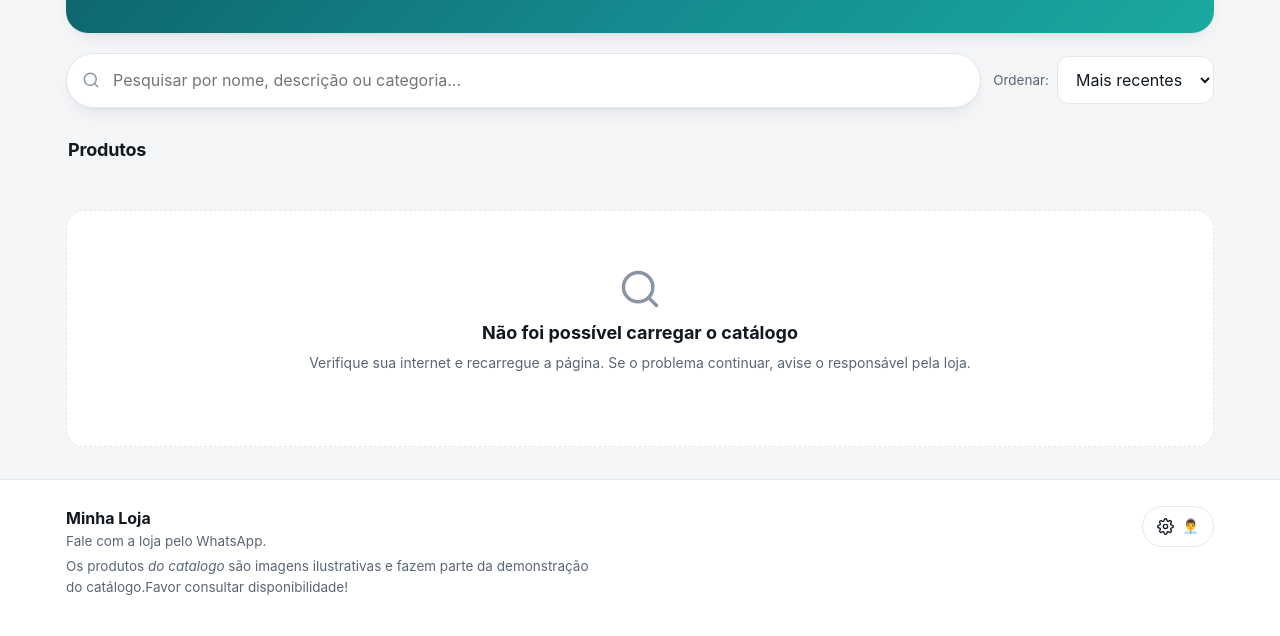
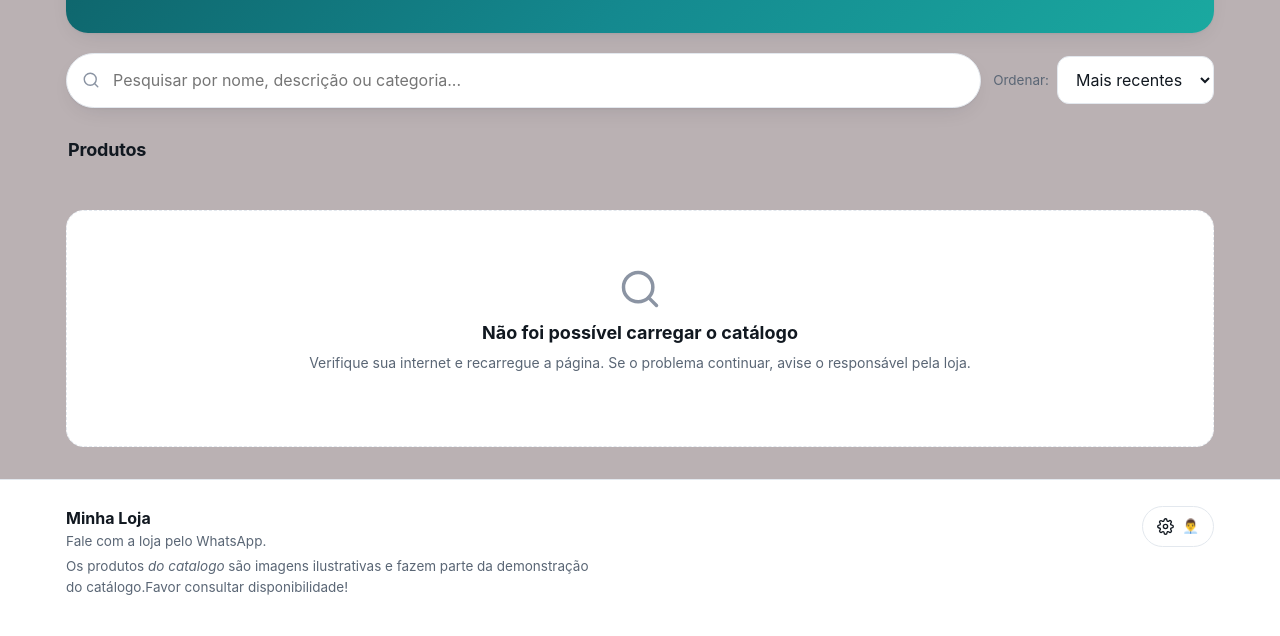
Before and after one commit to rykellmy31-star/Sitetestejr, a website: page catalogo-loja/public/index.html in a window 1280 px wide. Shown: the part 271-907 px from the top of the page. Drawn offline with Linux system fonts and the light colour scheme; no server answers.

Commit message:
Update estilos.css
Cores pinel

```diff
--- a/catalogo-loja/public/css/estilos.css
+++ b/catalogo-loja/public/css/estilos.css
@@ -4,15 +4,15 @@
    ========================================================================== */
 
 :root {
-  --primaria: #0d5c63;
-  --primaria-escura: #08434a;
-  --primaria-clara: #e6f2f2;
+  --primaria: #c20808;
+  --primaria-escura: #9c0525;
+  --primaria-clara: #ffe3e3;
   --whatsapp: #25d366;
   --whatsapp-escura: #1da851;
   --texto: #111820;
   --texto-suave: #5a6675;
   --texto-fraco: #8b94a3;
-  --fundo: #f4f6f8;
+  --fundo: #bab1b3;
   --superficie: #ffffff;
   --borda: #e3e8ee;
   --perigo: #d64545;
```
